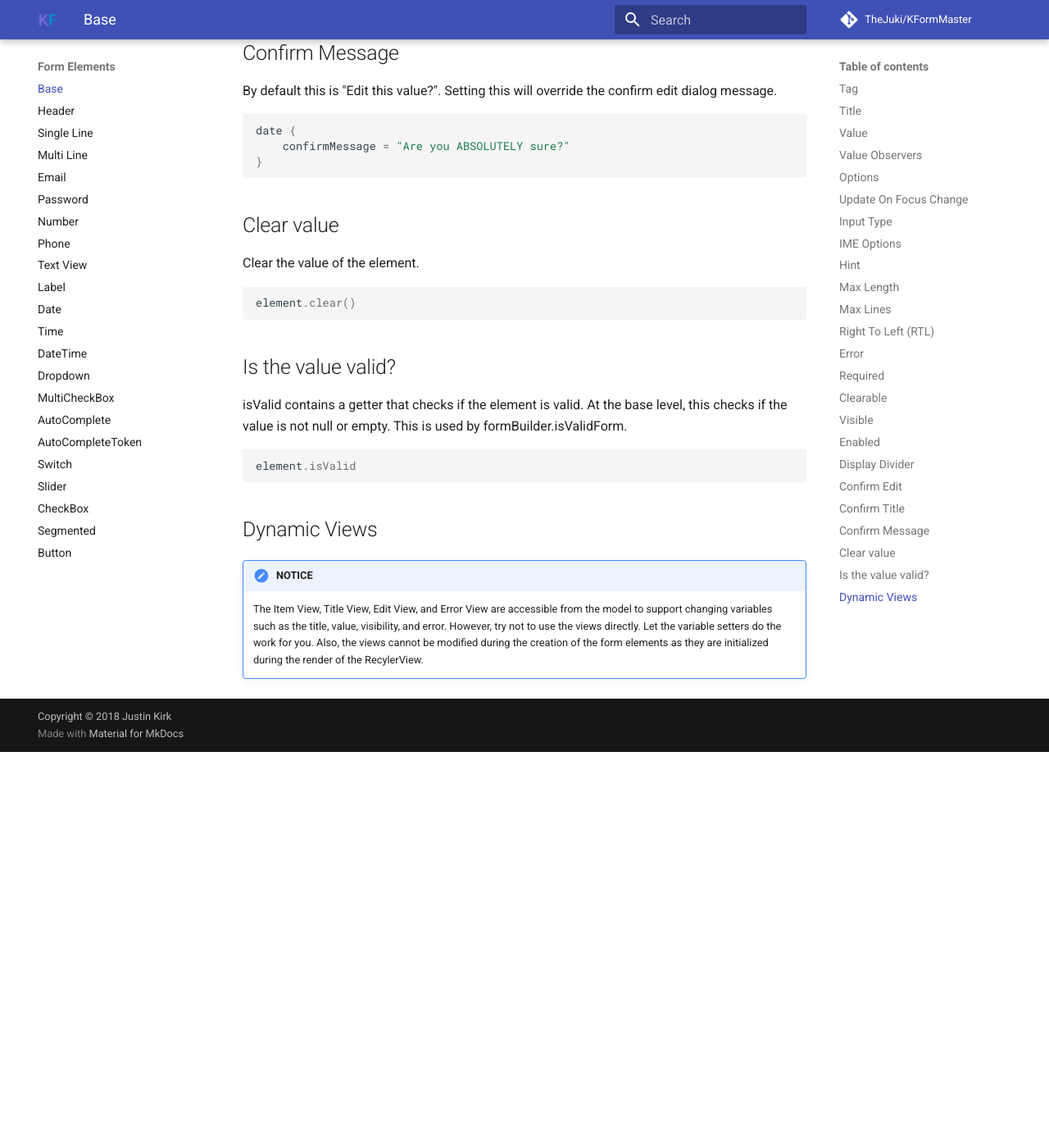
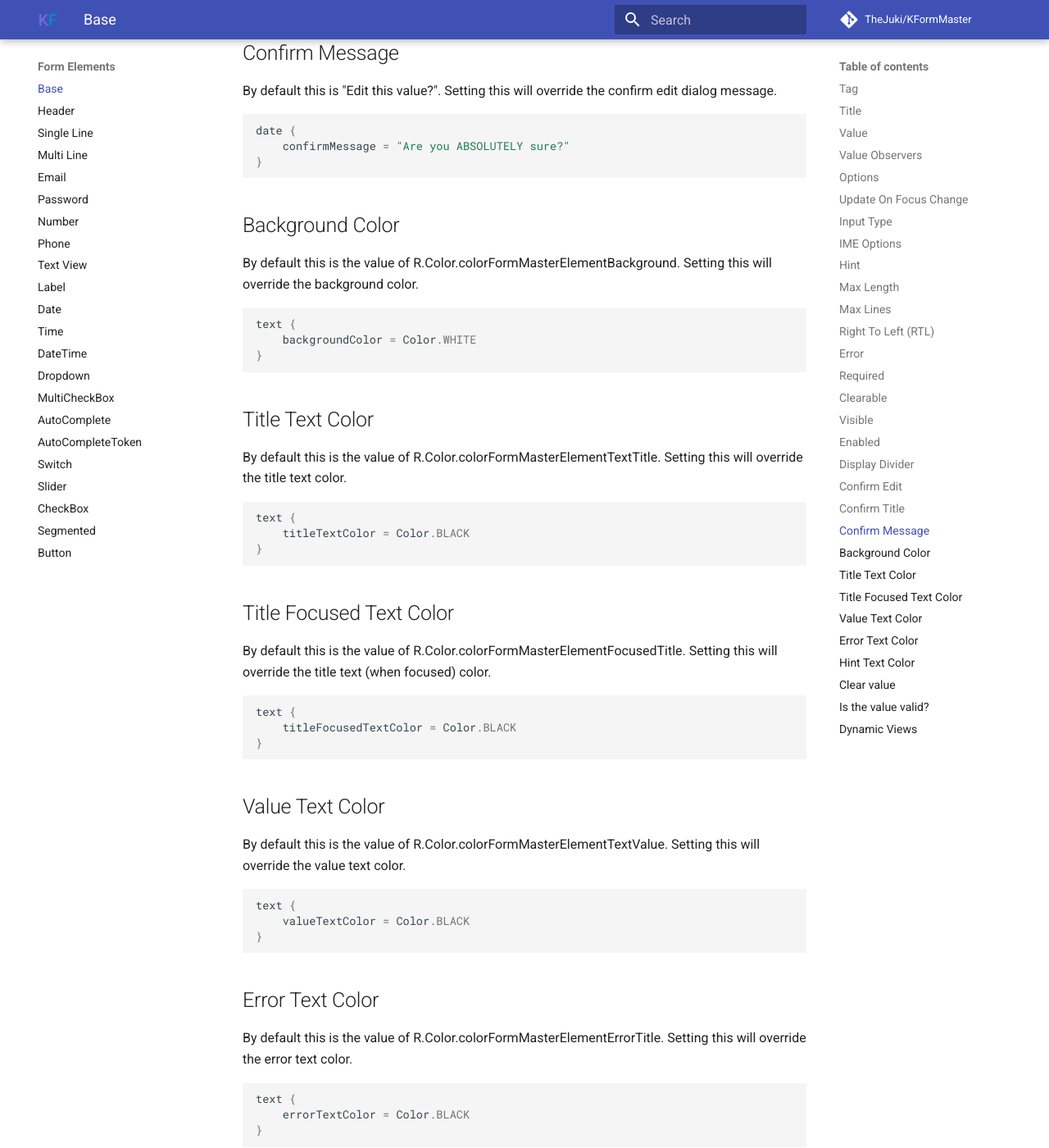
Before and after one commit to TheJuki/KFormMaster, an MkDocs documentation site: the page built from docs/element/base.md, in a window 1280 px wide and 1400 px high, scrolled down 6080 px. Shown: the whole window at 82% size. Built offline with MkDocs 1.6.1 and Material for MkDocs 9.7.7, drawn with Linux system fonts in a browser that asks for light colours; comment, search, counter and statistics services are not loaded; before the commit the page ends 6997 px from its top, so only the background shows below that; some of the changed text lies outside the part shown.

Commit message:
Add hint text color as a base property. #48

````diff
--- a/docs/custom/customize.md
+++ b/docs/custom/customize.md
@@ -6,6 +6,7 @@ If you want to change the colors, just override the colors in your **colors.xml*
 <color name="colorFormMasterElementBackground">#FFFFFF</color>
 <color name="colorFormMasterElementTextTitle">#222222</color>
 <color name="colorFormMasterElementErrorTitle">#FF0000</color>
+<color name="colorFormMasterElementHint">#a8a8a8</color>
 <color name="colorFormMasterElementTextValue">#000000</color>
 <color name="colorFormMasterElementButtonText">#42A5F5</color>
 <color name="colorFormMasterElementFocusedTitle">#0277bd</color>
--- a/docs/element/base.md
+++ b/docs/element/base.md
@@ -239,6 +239,60 @@ date {
 }
 ```
 
+## Background Color
+By default this is the value of R.Color.colorFormMasterElementBackground.
+Setting this will override the background color.
+```kotlin
+text {
+    backgroundColor = Color.WHITE
+}
+```
+
+## Title Text Color
+By default this is the value of R.Color.colorFormMasterElementTextTitle.
+Setting this will override the title text color.
+```kotlin
+text {
+    titleTextColor = Color.BLACK
+}
+```
+
+## Title Focused Text Color
+By default this is the value of R.Color.colorFormMasterElementFocusedTitle.
+Setting this will override the title text (when focused) color.
+```kotlin
+text {
+    titleFocusedTextColor = Color.BLACK
+}
+```
+
+## Value Text Color
+By default this is the value of R.Color.colorFormMasterElementTextValue.
+Setting this will override the value text color.
+```kotlin
+text {
+    valueTextColor = Color.BLACK
+}
+```
+
+## Error Text Color
+By default this is the value of R.Color.colorFormMasterElementErrorTitle.
+Setting this will override the error text color.
+```kotlin
+text {
+    errorTextColor = Color.BLACK
+}
+```
+
+## Hint Text Color
+By default this is the value of R.Color.colorFormMasterElementHint.
+Setting this will override the hint text color.
+```kotlin
+text {
+    hintTextColor = Color.BLACK
+}
+```
+
 ## Clear value
 Clear the value of the element.
 ```kotlin
````
Also changed, not shown: 7 other files.
